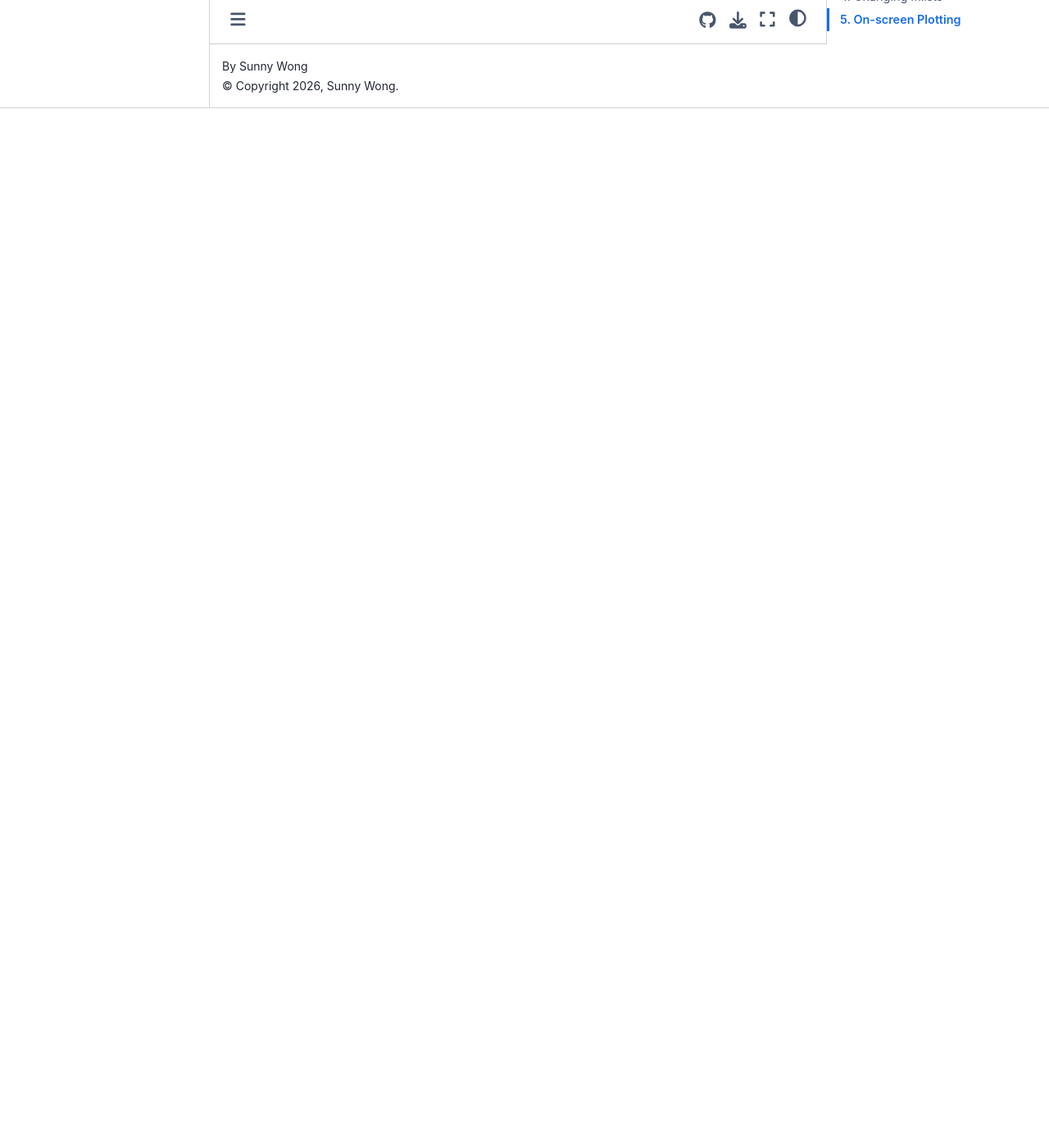
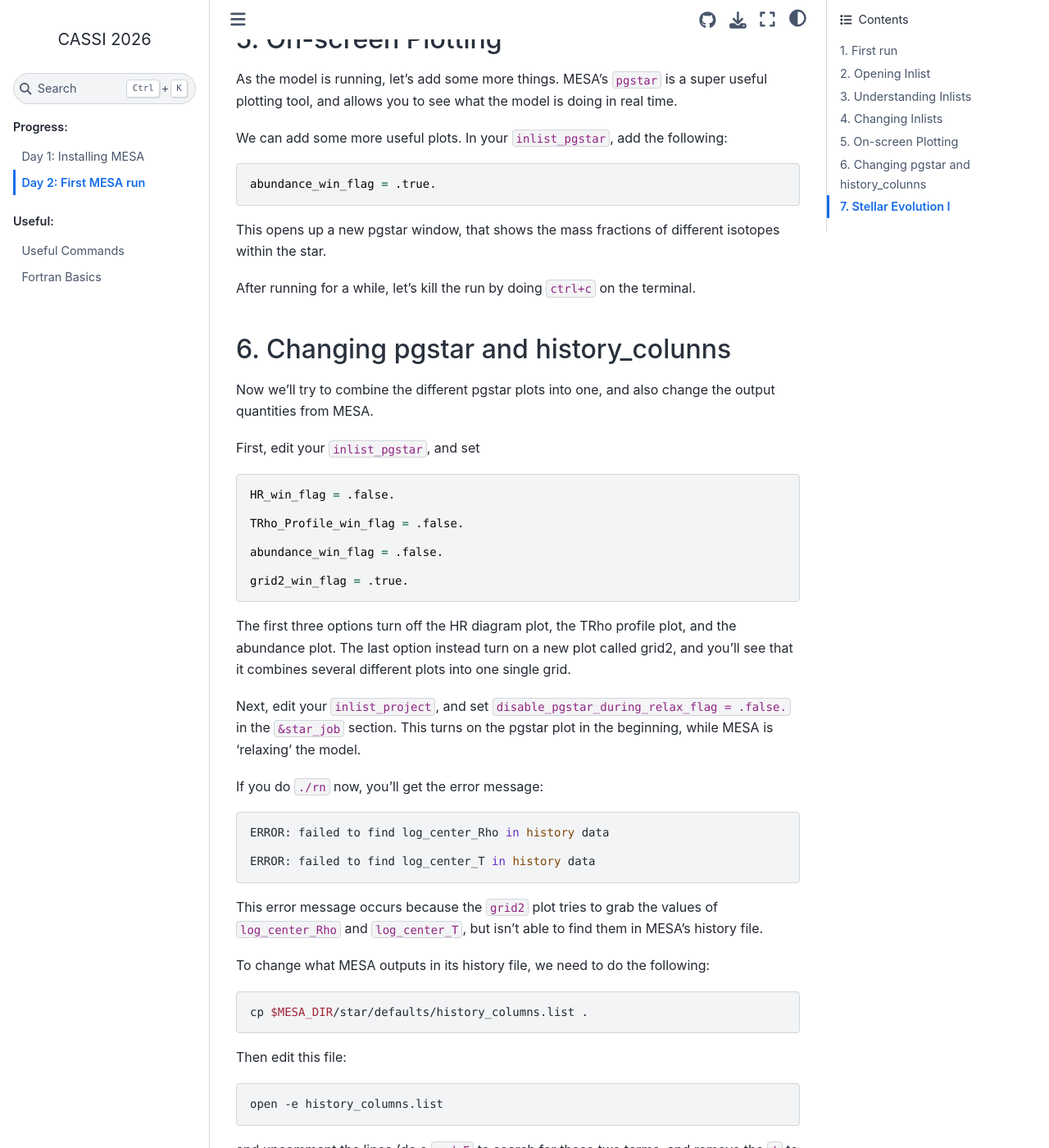
Before and after one commit to sunnywong314/CASSI2026-Sunny, a Sphinx documentation site: the page built from docs/source/first_run.rst, in a window 1280 px wide and 1400 px high, scrolled down 3898 px. Shown: the whole window at 82% size. Built offline with Sphinx 7.4.7 and the Sphinx Book theme 1.1.4, drawn with Linux system fonts in a browser that asks for light colours; before the commit the page ends 4030 px from its top, so only the background shows below that; some of the changed text lies outside the part shown.

Commit message:
update first_run

```diff
--- a/docs/source/first_run.rst
+++ b/docs/source/first_run.rst
@@ -230,6 +230,17 @@ Next, change the following runtime parameters:
         xa_central_lower_limit_species(1) = 'h1'
         xa_central_lower_limit(1) = 1d-5
 
+In the ``pgstar`` section of ``inlist_pgstar``, set
+
+.. code-block:: fortran
+
+    HR_logT_min = 3.5
+    HR_logT_max = 4.0
+    HR_logL_min = -1.0
+    HR_logL_max = 3.0
+
+This adjusts the x and y-axis limits on the HR diagram.
+
 Now run the model again:
 
 .. code-block:: bash
@@ -237,10 +248,88 @@ Now run the model again:
     ./rn
 
 5. On-screen Plotting
-========================
+======================
 
 As the model is running, let's add some more things.
 MESA's ``pgstar`` is a super useful plotting tool, and allows you to see what the
 model is doing in real time.
 
-We can add some more useful plots.
+We can add some more useful plots. In your ``inlist_pgstar``, add the following:
+
+.. code-block:: fortran
+
+    abundance_win_flag = .true.
+
+This opens up a new pgstar window, that shows the mass fractions of different isotopes within the star.
+
+After running for a while, let's kill the run by doing ``ctrl+c`` on the terminal.
+
+6. Changing pgstar and history_colunns
+======================================
+
+Now we'll try to combine the different pgstar plots into one, and also change the output quantities
+from MESA.
+
+First, edit your ``inlist_pgstar``, and set
+
+.. code-block:: fortran
+
+    HR_win_flag = .false.
+
+    TRho_Profile_win_flag = .false.
+
+    abundance_win_flag = .false.
+
+    grid2_win_flag = .true.
+
+The first three options turn off the HR diagram plot, the TRho profile plot, and the
+abundance plot. The last option instead turn on a new plot called grid2, and you'll see
+that it combines several different plots into one single grid.
+
+Next, edit your ``inlist_project``, and set ``disable_pgstar_during_relax_flag = .false.``
+in the ``&star_job`` section. This turns on the pgstar plot in the beginning, while MESA is
+'relaxing' the model.
+
+If you do ``./rn`` now, you'll get the error message:
+
+.. code-block:: bash
+
+    ERROR: failed to find log_center_Rho in history data
+
+    ERROR: failed to find log_center_T in history data
+
+This error message occurs because the ``grid2`` plot tries to grab the values of
+``log_center_Rho`` and ``log_center_T``, but isn't able to find them in MESA's history file.
+
+To change what MESA outputs in its history file, we need to do the following:
+
+.. code-block:: bash
+
+    cp $MESA_DIR/star/defaults/history_columns.list .
+
+Then edit this file:
+
+.. code-block:: bash
+
+    open -e history_columns.list
+
+and uncomment the lines (do a ``cmd+F`` to search for these two terms, and remove the ``!`` to uncomment):
+
+.. code-block:: fortran
+
+    log_center_T
+    log_center_Rho
+
+You can also uncomment other items to have MESA output these quantities. We'll get to this in the future.
+
+Now if you run again (``./rn``), you should be able to run MESA smoothly and see a new
+plot that combines the abundance, TRho profile, and HR diagram plots.
+
+7. Stellar Evolution I
+======================
+
+While the model is running, observe the pgstar plot and answer the following:
+
+* How does the star move on the HR diagram during the pre-main sequence evolution?
+* How does its central density and temperature change during the pre-main sequence evolution, and on the main sequence, respectively?
+* On the main sequence, how do the central abundances change? Pay particular attention to H, He, C, N and O.
```
